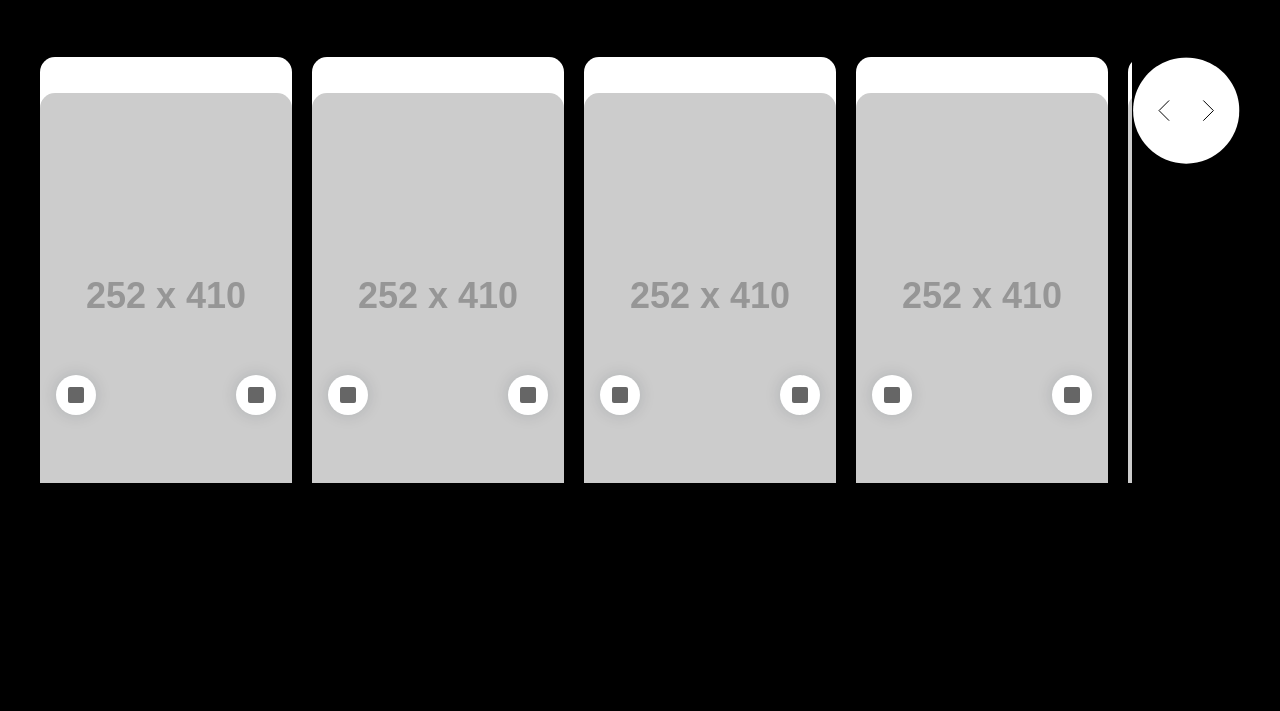
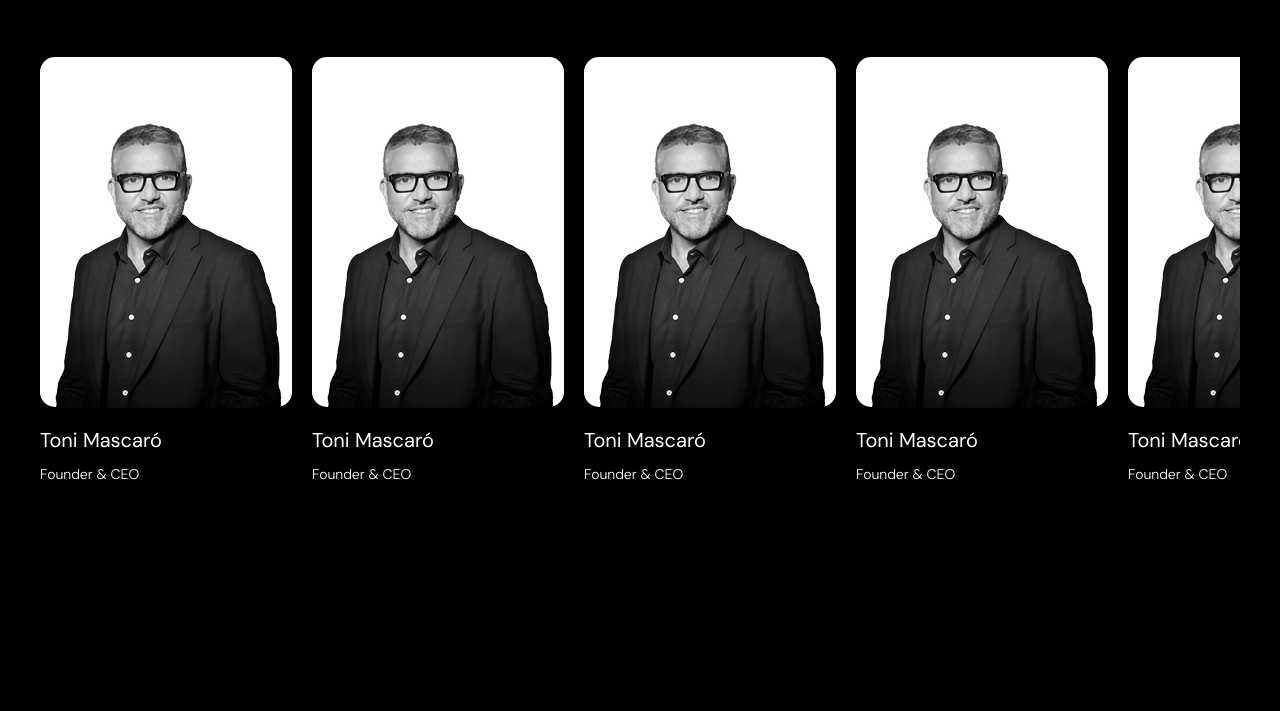
Before and after one commit to grillem/NGL, a website: page pages/home/index.html in a window 1280 px wide. Shown: the part 697-1408 px from the top of the page. Drawn offline with nearby package versions, Linux system fonts and the light colour scheme; placeholder pictures from the web are drawn by us; a web font is replaced by a local one.

Commit message:
Update team slide and gallery styles, and replace placeholder images
- Changed team image height to auto for better responsiveness.
- Updated pagination indicator styles in the gallery by removing absolute positioning and rotation.
- Replaced placeholder images with actual asset paths for team member and gallery images.

```diff
--- a/modules/04-team-slide/style.less
+++ b/modules/04-team-slide/style.less
@@ -86,7 +86,7 @@
 
   .team-image {
     width: 100%;
-    height: 410px;
+    height: auto;
     object-fit: cover;
     border-radius: 15px;
     position: absolute;
--- a/modules/04-team-slide/tpl.html
+++ b/modules/04-team-slide/tpl.html
@@ -9,14 +9,10 @@
           <div class="team-image-container">
             <div class="team-image-background"></div>
             <img
-              src="https://via.placeholder.com/252x410/666666/ffffff?text=Team+Member"
+              src="../../assets/images/team/toni.png"
               alt="Toni Mascaró"
               class="team-image"
             />
-            <div class="social-icons">
-              <div class="social-icon social-icon-left"></div>
-              <div class="social-icon social-icon-right"></div>
-            </div>
           </div>
           <div class="team-info">
             <h3 class="team-name">Toni Mascaró</h3>
@@ -27,14 +23,10 @@
           <div class="team-image-container">
             <div class="team-image-background"></div>
             <img
-              src="https://via.placeholder.com/252x410/666666/ffffff?text=Team+Member"
+              src="../../assets/images/team/toni.png"
               alt="Toni Mascaró"
               class="team-image"
             />
-            <div class="social-icons">
-              <div class="social-icon social-icon-left"></div>
-              <div class="social-icon social-icon-right"></div>
-            </div>
           </div>
           <div class="team-info">
             <h3 class="team-name">Toni Mascaró</h3>
@@ -45,14 +37,10 @@
           <div class="team-image-container">
             <div class="team-image-background"></div>
             <img
-              src="https://via.placeholder.com/252x410/666666/ffffff?text=Team+Member"
+              src="../../assets/images/team/toni.png"
               alt="Toni Mascaró"
               class="team-image"
             />
-            <div class="social-icons">
-              <div class="social-icon social-icon-left"></div>
-              <div class="social-icon social-icon-right"></div>
-            </div>
           </div>
           <div class="team-info">
             <h3 class="team-name">Toni Mascaró</h3>
@@ -63,14 +51,10 @@
           <div class="team-image-container">
             <div class="team-image-background"></div>
             <img
-              src="https://via.placeholder.com/252x410/666666/ffffff?text=Team+Member"
+              src="../../assets/images/team/toni.png"
               alt="Toni Mascaró"
               class="team-image"
             />
-            <div class="social-icons">
-              <div class="social-icon social-icon-left"></div>
-              <div class="social-icon social-icon-right"></div>
-            </div>
           </div>
           <div class="team-info">
             <h3 class="team-name">Toni Mascaró</h3>
@@ -81,14 +65,10 @@
           <div class="team-image-container">
             <div class="team-image-background"></div>
             <img
-              src="https://via.placeholder.com/252x410/666666/ffffff?text=Team+Member"
+              src="../../assets/images/team/toni.png"
               alt="Toni Mascaró"
               class="team-image"
             />
-            <div class="social-icons">
-              <div class="social-icon social-icon-left"></div>
-              <div class="social-icon social-icon-right"></div>
-            </div>
           </div>
           <div class="team-info">
             <h3 class="team-name">Toni Mascaró</h3>
@@ -99,14 +79,10 @@
           <div class="team-image-container">
             <div class="team-image-background"></div>
             <img
-              src="https://via.placeholder.com/252x410/666666/ffffff?text=Team+Member"
+              src="../../assets/images/team/toni.png"
               alt="Toni Mascaró"
               class="team-image"
             />
-            <div class="social-icons">
-              <div class="social-icon social-icon-left"></div>
-              <div class="social-icon social-icon-right"></div>
-            </div>
           </div>
           <div class="team-info">
             <h3 class="team-name">Toni Mascaró</h3>
@@ -114,43 +90,6 @@
           </div>
         </div>
       </div>
-      <div class="slider-control">
-        <svg
-          class="slider-icon"
-          width="108"
-          height="107"
-          viewBox="0 0 108 107"
-          fill="none"
-          xmlns="http://www.w3.org/2000/svg"
-        >
-          <g clip-path="url(#clip0_3_390)">
-            <path
-              d="M54.215 106.681C83.5468 106.681 107.325 82.9028 107.325 53.5709C107.325 24.2391 83.5468 0.460938 54.215 0.460938C24.8831 0.460938 1.10498 24.2391 1.10498 53.5709C1.10498 82.9028 24.8831 106.681 54.215 106.681Z"
-              fill="white"
-            />
-            <path
-              d="M71.295 63.6809L81.405 53.5709L71.295 43.4609"
-              stroke="black"
-              stroke-miterlimit="10"
-            />
-            <path
-              d="M37.135 43.4609L27.025 53.5709L37.135 63.6809"
-              stroke="black"
-              stroke-miterlimit="10"
-            />
-          </g>
-          <defs>
-            <clipPath id="clip0_3_390">
-              <rect
-                width="107.21"
-                height="106.71"
-                fill="white"
-                transform="translate(0.60498 0.210938)"
-              />
-            </clipPath>
-          </defs>
-        </svg>
-      </div>
     </div>
   </div>
 </section>
--- a/modules/04b-galeria/style.less
+++ b/modules/04b-galeria/style.less
@@ -40,11 +40,8 @@
   }
 
   .pagination-indicator {
-    position: absolute;
     left: 50px;
     top: 50%;
-    transform: translateY(-50%) rotate(-90deg);
-    display: flex;
     flex-direction: column;
     align-items: flex-start;
     gap: 10px;
--- a/modules/04b-galeria/tpl.html
+++ b/modules/04b-galeria/tpl.html
@@ -2,19 +2,14 @@
   <div class="galeria-container">
     <div class="gallery-image">
       <img
-        src="../../assets/images/Galeria.png"
+        src="../../assets/images/galeria/Galeria.png"
         alt="NextGen Impact Festival"
         class="background-image"
       />
     </div>
 
     <div class="gallery-content">
-      <div class="pagination-indicator">
-        <div class="pagination-dot active"></div>
-        <div class="pagination-dot"></div>
-        <div class="pagination-dot"></div>
-        <div class="pagination-dot"></div>
-      </div>
+
 
       <div class="gallery-text">
         <h2 class="gallery-title">NextGen Impact Festival.</h2>
@@ -26,6 +21,12 @@
           and young leaders in a transformative environment that blends
           learning, connection, and action.
         </p>
+        <div class="pagination-indicator">
+          <div class="pagination-dot active"></div>
+          <div class="pagination-dot"></div>
+          <div class="pagination-dot"></div>
+          <div class="pagination-dot"></div>
+        </div>
       </div>
 
       <div class="gallery-navigation">
--- a/modules/06-benefits/tpl.html
+++ b/modules/06-benefits/tpl.html
@@ -16,7 +16,7 @@
         <div class="benefit-card">
           <div class="card-image">
             <img
-              src="https://via.placeholder.com/608x400/4a5d23/ffffff?text=Community+Events"
+              src="../../assets/images/benefits/community_events.jpg"
               alt="Community events"
               class="benefit-image"
             />
@@ -36,7 +36,7 @@
         <div class="benefit-card card-offset">
           <div class="card-image">
             <img
-              src="https://via.placeholder.com/608x400/6b8e5a/ffffff?text=Expert+Clusters"
+              src="../../assets/images/benefits/expert_clusters.jpg"
               alt="Expert clusters"
               class="benefit-image"
             />
@@ -58,7 +58,7 @@
         <div class="benefit-card">
           <div class="card-image">
             <img
-              src="https://via.placeholder.com/608x400/5a7c47/ffffff?text=Tailored+Services"
+              src="../../assets/images/benefits/tailored_services.jpg"
               alt="Tailored services"
               class="benefit-image"
             />
--- a/modules/06a-kpi-desktop/style.less
+++ b/modules/06a-kpi-desktop/style.less
@@ -13,7 +13,7 @@
       rgba(0, 0, 0, 0.7) 105.57%
     ),
     linear-gradient(0deg, rgba(0, 0, 0, 0.6) 0%, rgba(0, 0, 0, 0.6) 100%),
-    url("https://via.placeholder.com/1680x565/4a5d23/ffffff?text=Mountain+Landscape")
+    url("../../assets/images/kpi/desktop.png")
       lightgray 50% / cover no-repeat;
   height: 565px;
   color: #fff;
```
Also changed, not shown: assets/images/benefits/community_events.jpg (added), assets/images/benefits/expert_clusters.jpg (added), assets/images/benefits/tailored_services.jpg (added), assets/images/kpi/desktop.png (added), assets/images/team/toni.png (added), dist/css/style.css, 1 other file.
